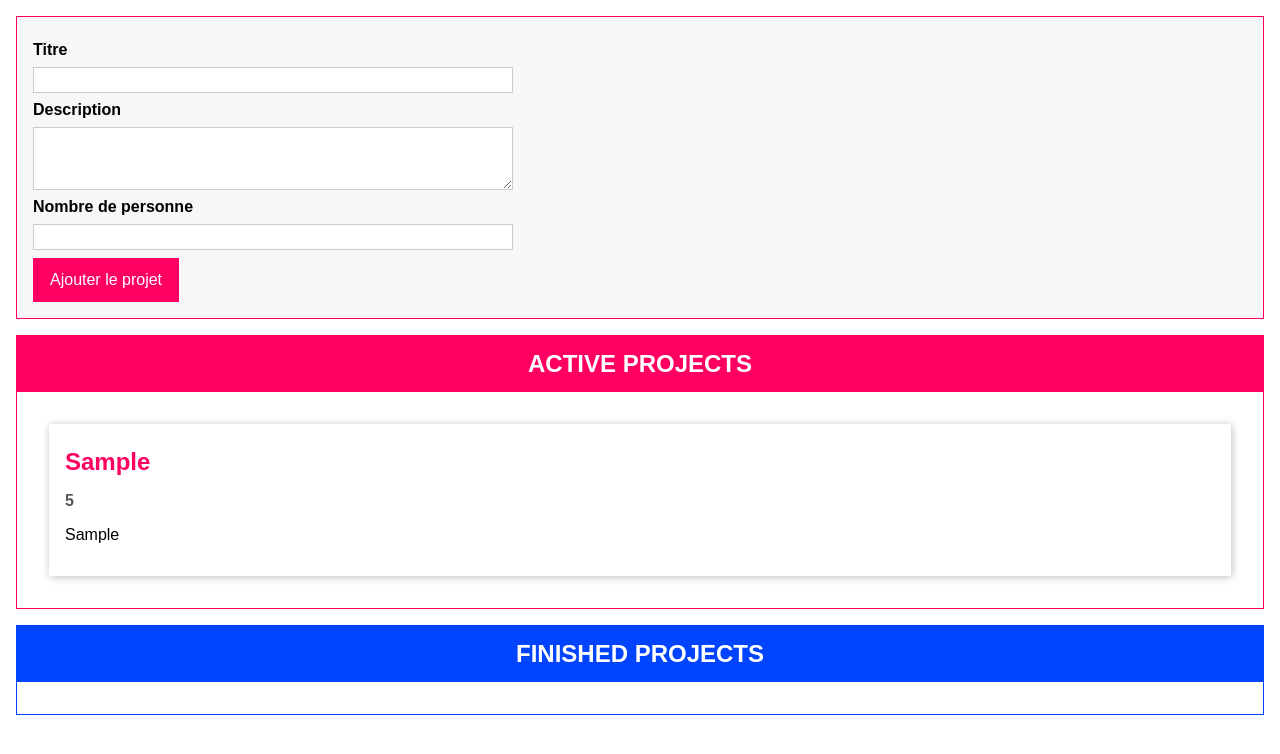
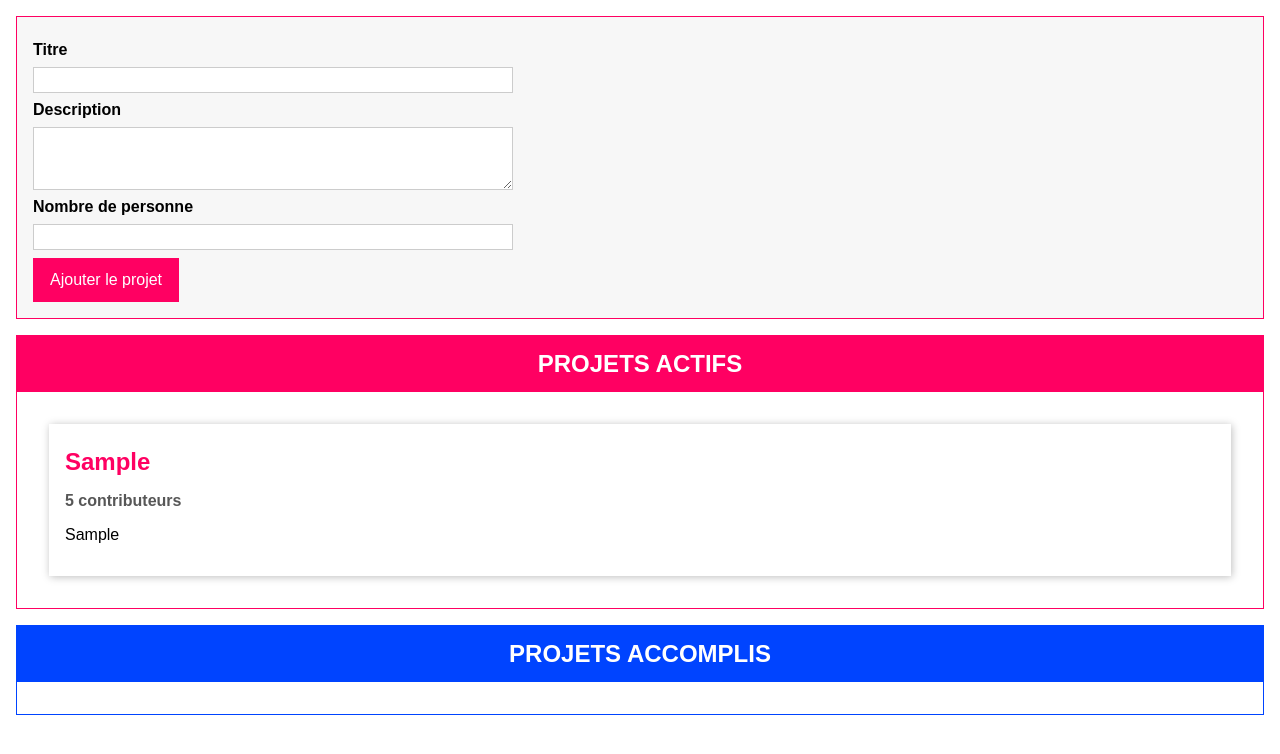
Before and after one commit to nassimkissi/project-manager, a website with bundled scripts: page index.html in a window 1280 px wide. Both pictures are taken after typing "Sample", "Sample", "5" into the empty fields and a click on the button "Ajouter le projet". Built offline with nearby package versions, Linux system fonts and the light colour scheme.

Commit message:
using a getter for gramatical contributors and custom css

```diff
--- a/src/app.ts
+++ b/src/app.ts
@@ -161,6 +161,14 @@
 class ProjectItem extends Component<HTMLUListElement, HTMLLIElement> {
   private project: Project
 
+  get contributors() {
+    if (this.project.people === 1) {
+      return '1 contributeur'
+    } else {
+      return `${this.project.people} contributeurs`
+    }
+  }
+
   constructor(hostId: string, project: Project) {
     super('single-project', hostId, false, project.id)
     this.project = project
@@ -175,7 +183,7 @@
 
   renderContent()  {
       this.element.querySelector('h2')!.textContent = this.project.title
-      this.element.querySelector('h3')!.textContent = this.project.people.toString()
+      this.element.querySelector('h3')!.textContent = this.contributors
       this.element.querySelector('p')!.textContent = this.project.description
   }
 }
@@ -185,7 +193,7 @@
 
   assignedProjects: any[];
 
-  constructor(private type: "active" | "finished") {
+  constructor(private type: "actifs" | "accomplis") {
     super('project-list', 'app', false, `${type}-projects`)
     this.assignedProjects = [];
 
@@ -196,7 +204,7 @@
   configure(){
     projectState.addListener((projects: Project[]) => {
       const relevantProjects = projects.filter((prj) => {
-        if (this.type === "active") {
+        if (this.type === "actifs") {
           return prj.status === ProjectStatus.Active;
         }
         return prj.status === ProjectStatus.Finished;
@@ -210,7 +218,7 @@
     const listId = `${this.type}-projects-list`;
     this.element.querySelector("ul")!.id = listId;
     this.element.querySelector("h2")!.textContent =
-      this.type.toUpperCase() + " PROJECTS";
+      "PROJETS " + this.type.toUpperCase();
   }
 
   private renderProjects() {
@@ -309,5 +317,5 @@
 }
 
 const prjInput = new ProjectInput();
-const activePrjList = new ProjectList("active");
-const finishesPrjList = new ProjectList("finished");
+const activePrjList = new ProjectList("actifs");
+const finishesPrjList = new ProjectList("accomplis");
--- a/style/app.css
+++ b/style/app.css
@@ -68,11 +68,11 @@
     align-items: center;
   }
 
-  #finished-projects {
+  #accomplis-projects {
     border-color: #0044ff;
   }
 
-  #finished-projects header {
+  #accomplis-projects header {
     background: #0044ff;
   }
 
```
